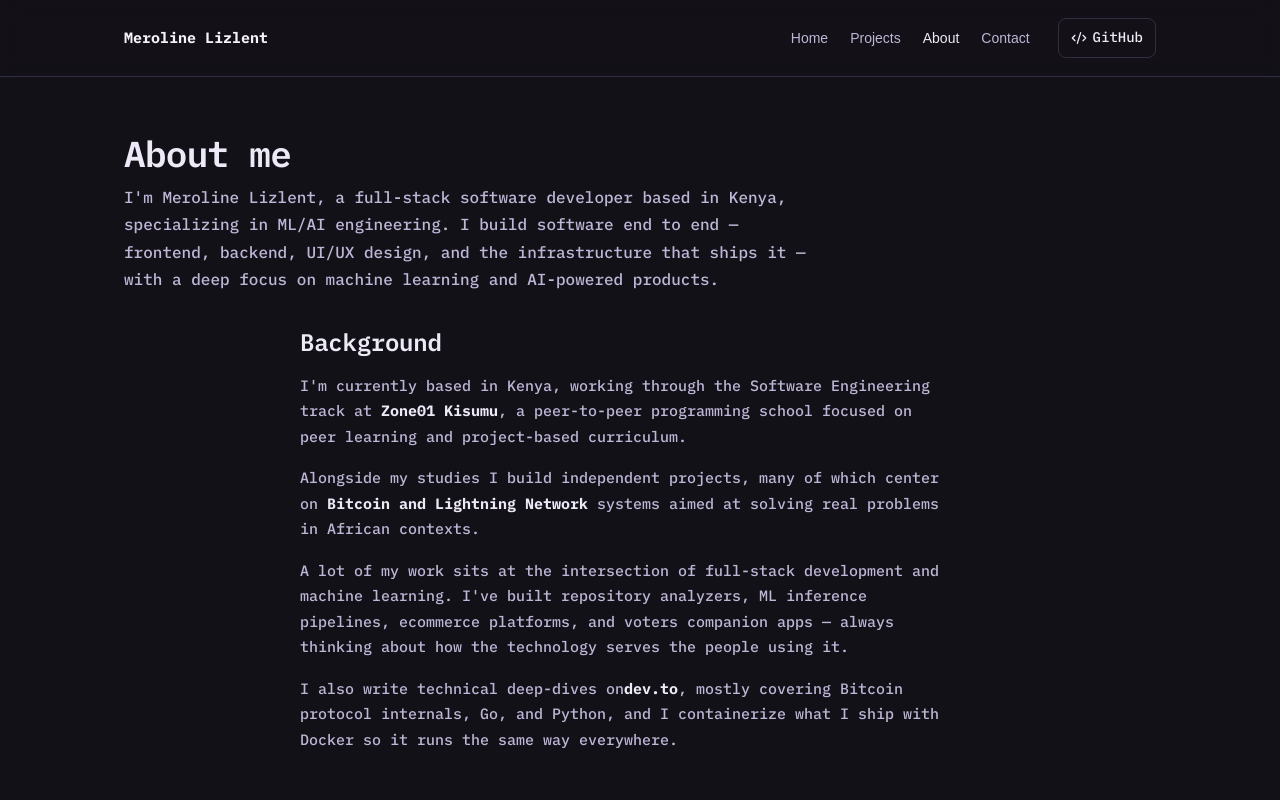
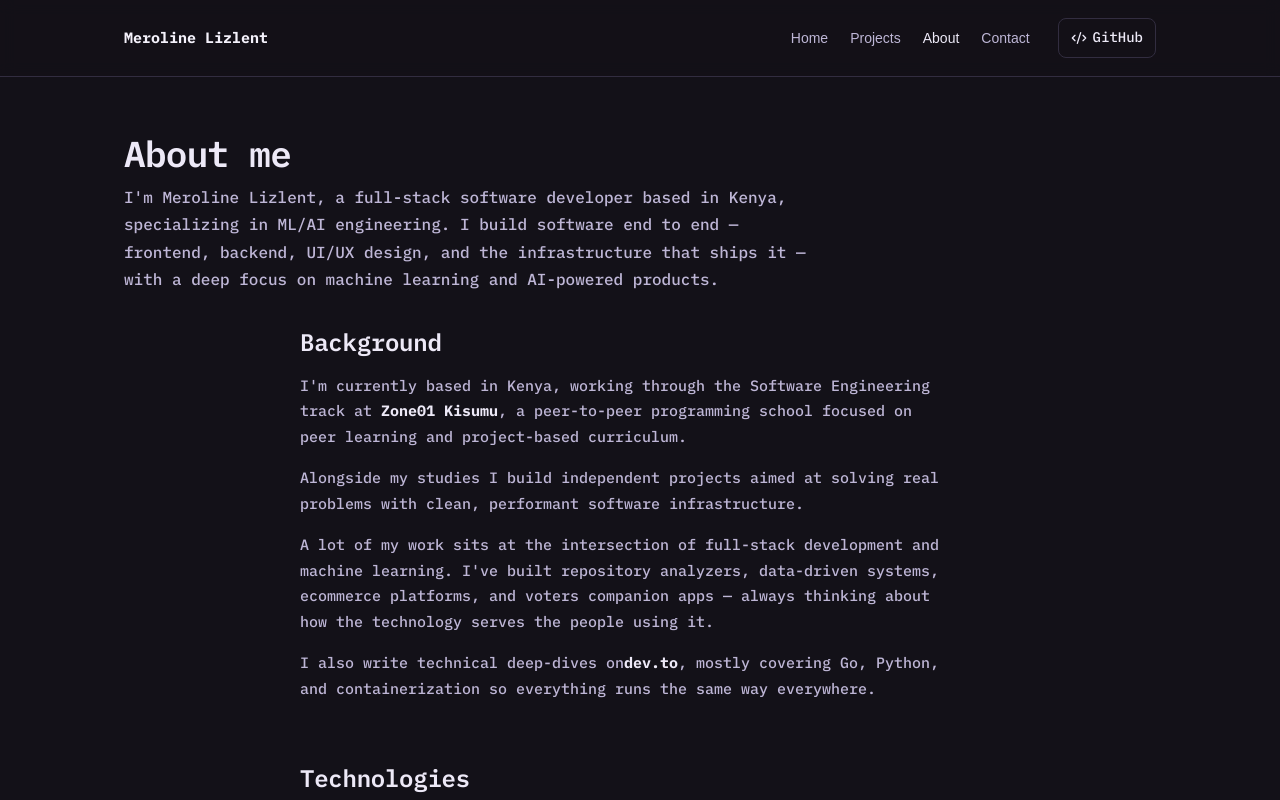
Before and after one commit to mlizlent/portfolio, a React (Vite) app: page / in a window 1280 px wide. Both pictures are taken after a click on the button "About". Shown: the top 800 px of the page. Built offline with nearby package versions, Linux system fonts and the light colour scheme.

Commit message:
Remove Bitcoin and Lightning Network and ML inference pipelines references across portfolio

```diff
--- a/src/App.jsx
+++ b/src/App.jsx
@@ -24,7 +24,7 @@ const PAGE_META = {
   },
   about: {
     title: "About — Meroline Lizlent",
-    description: "Software engineer based in Kenya, focused on ML/AI, Bitcoin, and full-stack development.",
+    description: "Software engineer based in Kenya, focused on ML/AI and full-stack development.",
   },
   contact: {
     title: "Contact — Meroline Lizlent",
--- a/src/data/projects.js
+++ b/src/data/projects.js
@@ -32,12 +32,11 @@ const projects = [
     name: "RegenFeed",
     tagline:
       "A full-stack web application built with Go/Buffalo, Svelte, and PostgreSQL, from backend to UI/UX design.",
-    tags: ["Go", "Buffalo", "Svelte", "PostgreSQL", "UI/UX", "Lightning Network"],
+    tags: ["Go", "Buffalo", "Svelte", "PostgreSQL", "UI/UX"],
     live: "https://regenfeed.onrender.com",
     body: [
       "I owned the full stack end to end, backend services with Go and the Buffalo framework, a reactive frontend with Svelte, and a PostgreSQL data layer tying everything together.",
       "The backend handles routing, business logic, and database interactions, while the frontend delivers a fast, component-driven interface with Svelte's reactivity model.",
-      "Bitcoin and Lightning Network payments are integrated into the platform, enabling fast, low-fee transactions directly within the application flow.",
       "I also designed the UI/UX from scratch, mapping user flows, wireframing screens, and building a visual system that keeps the experience intuitive across desktop and mobile.",
       "Deployed live on Render, the project reflects a complete product build: backend, frontend, database, payment integration, and design, all delivered by me.",
     ],
--- a/src/pages/About.jsx
+++ b/src/pages/About.jsx
@@ -19,7 +19,7 @@ const SKILL_GROUPS = [
   },
   {
     title: "ML / AI",
-    items: ["TensorFlow", "LLM integration", "ML pipelines", "Inference"],
+    items: ["TensorFlow", "LLM integration", "Inference"],
     icon: <Brain size={16} />,
   },
 ];
@@ -41,30 +41,30 @@ const CHUNKS = [
   },
   {
     id: "independent-building",
-    title: "Bitcoin & Lightning Network Applications",
+    title: "Independent Building Focus",
     body:
-      "Alongside my studies I build independent projects centered on Bitcoin and Lightning Network systems, aimed at solving real problems in African contexts with fast, low-fee, decentralized financial infrastructure.",
-    tags: ["Bitcoin", "Lightning Network", "Africa"],
+      "Alongside my studies I build independent projects aimed at solving real problems with clean, performant software infrastructure.",
+    tags: ["Independent Projects", "Software Engineering"],
   },
   {
     id: "project-domains",
     title: "Project Domains",
     body:
-      "I've built repository analyzers that surface codebase insights, ML inference pipelines for data-driven results, ecommerce platforms connecting buyers with local vendors, and civic voting companion apps that help citizens make informed choices.",
-    tags: ["Repo Analysis", "ML Pipelines", "Ecommerce", "Civic Tech"],
+      "I've built repository analyzers that surface codebase insights, data-driven result systems, ecommerce platforms connecting buyers with local vendors, and civic voting companion apps that help citizens make informed choices.",
+    tags: ["Repo Analysis", "Data Systems", "Ecommerce", "Civic Tech"],
   },
   {
     id: "technical-writing",
     title: "Technical Writing & Portability",
     body:
-      "I write technical deep-dives on dev.to covering Bitcoin protocol internals, Go, and Python, and I containerize what I ship with Docker so everything runs identically across development, staging, and production.",
+      "I write technical deep-dives on dev.to covering Go and Python internals, and I containerize what I ship with Docker so everything runs identically across development, staging, and production.",
     tags: ["dev.to", "Go", "Python", "Docker"],
   },
   {
     id: "core-technologies",
     title: "Core Technologies",
     body:
-      "My toolkit spans Languages (JavaScript, TypeScript, Python, Go, Bash), Frontend (React, Next.js, Tailwind CSS, Figma), Backend & Infra (Node.js, Express.js, FastAPI, PostgreSQL, Docker, CI/CD), and ML/AI (TensorFlow, LLM integration, inference pipelines).",
+      "My toolkit spans Languages (JavaScript, TypeScript, Python, Go, Bash), Frontend (React, Next.js, Tailwind CSS, Figma), Backend & Infra (Node.js, Express.js, FastAPI, PostgreSQL, Docker, CI/CD), and ML/AI (TensorFlow, LLM integration).",
     tags: ["JavaScript", "TypeScript", "Python", "Go", "React", "Next.js"],
   },
 ];
@@ -93,22 +93,20 @@ export default function About() {
             curriculum.
           </p>
           <p>
-            Alongside my studies I build independent projects, many of which
-            center on <strong>Bitcoin and Lightning Network</strong> systems
-            aimed at solving real problems in African contexts.
+            Alongside my studies I build independent projects aimed at solving
+            real problems with clean, performant software infrastructure.
           </p>
           <p>
             A lot of my work sits at the intersection of full-stack
             development and machine learning. I've built repository
-            analyzers, ML inference pipelines, ecommerce platforms, and
-            voters companion apps — always thinking about how the technology
-            serves the people using it.
+            analyzers, data-driven systems, ecommerce platforms, and voters
+            companion apps — always thinking about how the technology serves
+            the people using it.
           </p>
           <p>
             I also write technical deep-dives on
-            <strong>dev.to</strong>, mostly covering Bitcoin protocol
-            internals, Go, and Python, and I containerize what I ship with
-            Docker so it runs the same way everywhere.
+            <strong>dev.to</strong>, mostly covering Go, Python, and
+            containerization so everything runs the same way everywhere.
           </p>
         </div>
 
```
